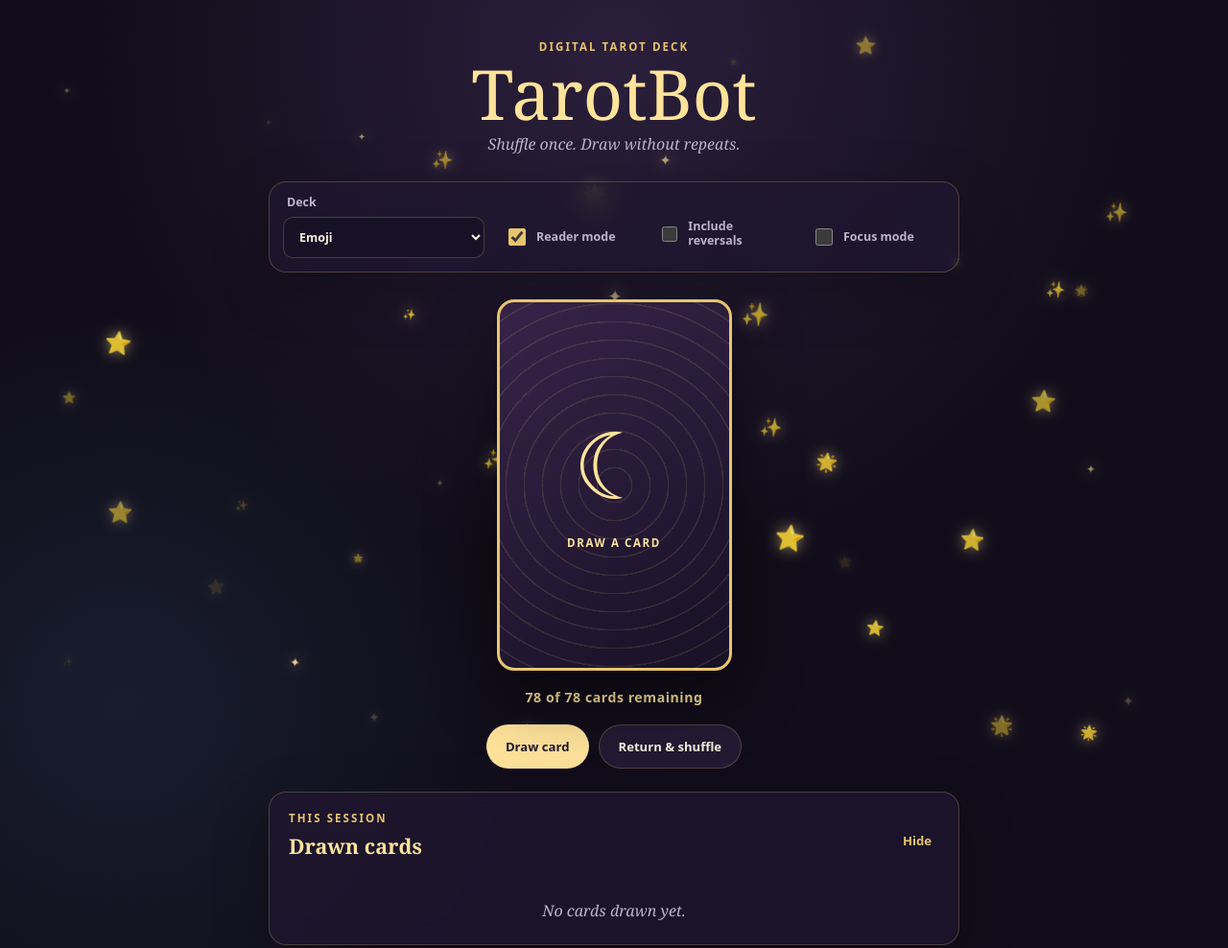
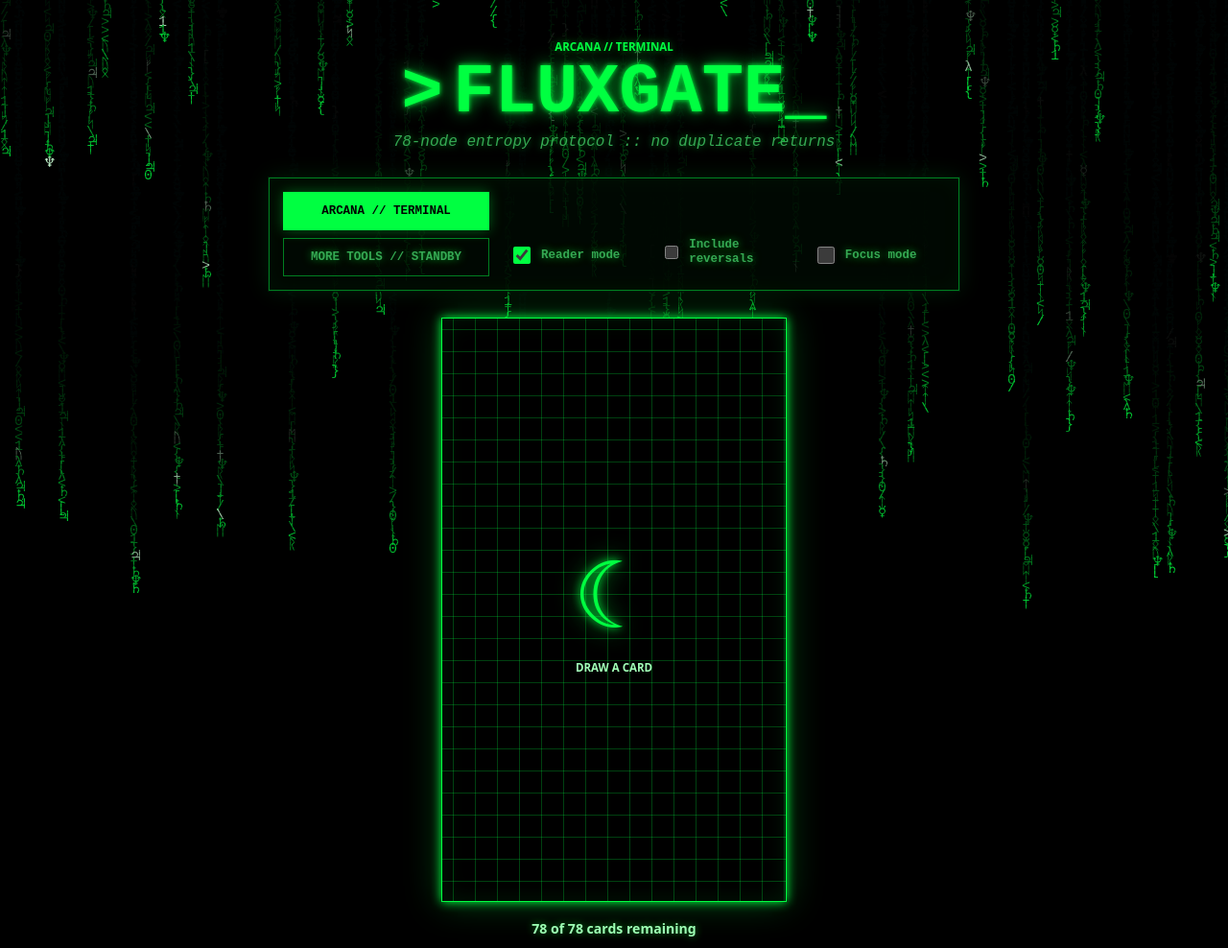
Before and after one commit to daniflux/tarotbot, a plain HTML site: page index.html in a window 1280 px wide. Shown: the top 988 px of the page at 96% size. Drawn offline with Linux system fonts and the light colour scheme.

Commit message:
Make Fluxgate serve Arcana Terminal

```diff
--- a/app.js
+++ b/app.js
@@ -2,7 +2,7 @@
   "use strict";
 
   const STORAGE_VERSION = 1;
-  const deckNames = ["emoji", "rider-waite", "emoji-matrix"];
+  const PUBLIC_DECK = "emoji-matrix";
   const elements = {
     deckSelector: document.getElementById("deckSelector"),
     readerMode: document.getElementById("readerMode"),
@@ -34,11 +34,10 @@
   let pending = null;
   let requestedReversalSetting = null;
   let isTransitioning = false;
-  let currentDeck = localStorage.getItem("tarotbot:lastDeck") || "emoji";
+  let currentDeck = PUBLIC_DECK;
   let loadToken = 0;
 
-  if (!deckNames.includes(currentDeck)) currentDeck = "emoji";
-  elements.deckSelector.value = currentDeck;
+  localStorage.setItem("tarotbot:lastDeck", PUBLIC_DECK);
 
   function cardId(card) {
     return card.id || card.name.toLowerCase().replace(/[^a-z0-9]+/g, "-").replace(/(^-|-$)/g, "");
@@ -76,9 +75,13 @@
       pending,
       reversals: elements.reversals.checked
     }));
-    localStorage.setItem("tarotbot:lastDeck", currentDeck);
+    localStorage.setItem("tarotbot:lastDeck", PUBLIC_DECK);
     localStorage.setItem("tarotbot:readerMode", String(elements.readerMode.checked));
     localStorage.setItem("tarotbot:focusMode", String(elements.focusMode.checked));
+  }
+
+  function setDeckControlsDisabled(disabled) {
+    if (elements.deckSelector) elements.deckSelector.disabled = disabled;
   }
 
   function restore() {
@@ -207,13 +210,16 @@
       elements.historyList.appendChild(empty);
       return;
     }
-    drawn.forEach((entry, index) => {
+    drawn
+      .map((entry, index) => ({ entry, drawNumber: index + 1 }))
+      .reverse()
+      .forEach(({ entry, drawNumber }) => {
       const card = resolveCard(entry);
       const item = document.createElement("li");
       item.className = "history-item";
       const number = document.createElement("span");
       number.className = "draw-number";
-      number.textContent = `#${index + 1}`;
+      number.textContent = `#${drawNumber}`;
       const info = document.createElement("span");
       const name = document.createElement("span");
       name.className = "history-name";
@@ -233,10 +239,9 @@
   function render() {
     document.body.dataset.deck = currentDeck;
     document.body.classList.toggle("focus-mode", elements.focusMode.checked);
-    const matrixMode = currentDeck === "emoji-matrix";
-    elements.appEyebrow.textContent = matrixMode ? "ARCANA // TERMINAL" : "Digital tarot deck";
-    elements.appTagline.textContent = matrixMode ? "78-node entropy protocol :: no duplicate returns" : "Shuffle once. Draw without repeats.";
-    MatrixRain.setActive(matrixMode);
+    elements.appEyebrow.textContent = "ARCANA // TERMINAL";
+    elements.appTagline.textContent = "78-node entropy protocol :: no duplicate returns";
+    MatrixRain.setActive(true);
     createEmojiStars();
     const revealedEntry = !pending && drawn.length ? drawn[drawn.length - 1] : null;
     renderCard(pending || revealedEntry, Boolean(revealedEntry));
@@ -286,7 +291,7 @@
     elements.cardButton.disabled = true;
     elements.nextButton.disabled = true;
     elements.shuffleButton.disabled = true;
-    elements.deckSelector.disabled = true;
+    setDeckControlsDisabled(true);
     elements.readerMode.disabled = true;
     elements.reversals.disabled = true;
     elements.focusMode.disabled = true;
@@ -297,7 +302,7 @@
       isTransitioning = false;
       save();
       render();
-      elements.deckSelector.disabled = false;
+      setDeckControlsDisabled(false);
       elements.readerMode.disabled = false;
       elements.reversals.disabled = false;
       elements.focusMode.disabled = false;
@@ -324,10 +329,10 @@
     render();
   }
 
-  async function loadDeck(name) {
+  async function loadDeck(name = PUBLIC_DECK) {
     const token = ++loadToken;
-    currentDeck = name;
-    elements.deckSelector.disabled = true;
+    currentDeck = name === PUBLIC_DECK ? name : PUBLIC_DECK;
+    setDeckControlsDisabled(true);
     elements.nextButton.disabled = true;
     elements.cardButton.disabled = true;
     elements.deckStatus.textContent = "Loading deck…";
@@ -336,7 +341,7 @@
 
     const script = document.createElement("script");
     script.dataset.readerDeck = "true";
-    script.src = `decks/${name}/deck.js`;
+    script.src = `decks/${currentDeck}/deck.js`;
     script.onload = () => {
       if (token !== loadToken) return;
       try {
@@ -348,13 +353,13 @@
         console.error(error);
         elements.deckStatus.textContent = "This deck could not be loaded.";
       } finally {
-        elements.deckSelector.disabled = false;
+        setDeckControlsDisabled(false);
       }
     };
     script.onerror = () => {
       if (token !== loadToken) return;
       elements.deckStatus.textContent = "This deck could not be loaded.";
-      elements.deckSelector.disabled = false;
+      setDeckControlsDisabled(false);
     };
     document.body.appendChild(script);
   }
@@ -430,7 +435,7 @@
 
   elements.cardButton.addEventListener("click", reveal);
   elements.nextButton.addEventListener("click", drawNext);
-  elements.deckSelector.addEventListener("change", event => loadDeck(event.target.value));
+  if (elements.deckSelector) elements.deckSelector.addEventListener("change", () => loadDeck(PUBLIC_DECK));
   elements.readerMode.addEventListener("change", () => { save(); renderMeaning(); });
   elements.focusMode.addEventListener("change", () => { save(); render(); });
   elements.reversals.addEventListener("change", () => {
@@ -464,5 +469,5 @@
   const storedReaderMode = localStorage.getItem("tarotbot:readerMode");
   if (storedReaderMode !== null) elements.readerMode.checked = storedReaderMode === "true";
   elements.focusMode.checked = localStorage.getItem("tarotbot:focusMode") === "true";
-  loadDeck(currentDeck);
+  loadDeck(PUBLIC_DECK);
 })();
--- a/index.html
+++ b/index.html
@@ -3,30 +3,26 @@
 <head>
   <meta charset="utf-8">
   <meta name="viewport" content="width=device-width, initial-scale=1">
-  <meta name="theme-color" content="#171126">
-  <title>TarotBot — Reader Deck</title>
+  <meta name="theme-color" content="#000000">
+  <title>&gt;FLUXGATE_ — Arcana Terminal</title>
   <link rel="icon" type="image/png" href="favicon.png">
-  <link rel="stylesheet" href="style.css?v=7">
+  <link rel="stylesheet" href="style.css?v=9">
 </head>
 <body>
   <canvas id="matrixRain" class="matrix-rain" aria-hidden="true"></canvas>
   <div id="emojiStars" class="emoji-stars" aria-hidden="true"></div>
   <main class="app-shell">
     <header class="app-header">
-      <p class="eyebrow" id="appEyebrow">Digital tarot deck</p>
-      <h1>TarotBot</h1>
-      <p class="tagline" id="appTagline">Shuffle once. Draw without repeats.</p>
+      <p class="eyebrow" id="appEyebrow">ARCANA // TERMINAL</p>
+      <h1>FLUXGATE</h1>
+      <p class="tagline" id="appTagline">78-node entropy protocol :: no duplicate returns</p>
     </header>
 
-    <section class="toolbar" aria-label="Deck settings">
-      <label class="field">
-        <span>Deck</span>
-        <select id="deckSelector">
-          <option value="emoji">Emoji</option>
-          <option value="rider-waite">Rider–Waite</option>
-          <option value="emoji-matrix">Arcana Terminal</option>
-        </select>
-      </label>
+    <section class="toolbar" aria-label="Fluxgate tools and reader settings">
+      <nav class="tool-nav" aria-label="Fluxgate tools">
+        <button class="tool-tab is-active" type="button" aria-current="page">Arcana // Terminal</button>
+        <span class="tool-tab tool-tab-soon" aria-disabled="true">More tools // standby</span>
+      </nav>
 
       <label class="switch-row">
         <input id="readerMode" type="checkbox" checked>
@@ -94,7 +90,7 @@
     </form>
   </dialog>
 
-  <script src="reversed-interpretations.js?v=7"></script>
-  <script src="app.js?v=7"></script>
+  <script src="reversed-interpretations.js?v=9"></script>
+  <script src="app.js?v=9"></script>
 </body>
 </html>
--- a/style.css
+++ b/style.css
@@ -31,6 +31,8 @@ body[data-deck="emoji-matrix"] {
   --gold-bright: #a1ffb7;
   --panel: rgba(0, 10, 3, 0.88);
   --line: rgba(0, 255, 65, 0.48);
+  --card-w: min(88vw, 360px);
+  --card-h: calc(var(--card-w) * 1.6923077);
   background: #000;
   font-family: "Courier New", Consolas, monospace;
 }
@@ -117,7 +119,7 @@ body[data-deck="emoji-matrix"] h1 {
   color: #00ff41;
   font-family: "Courier New", Consolas, monospace;
   font-weight: 900;
-  letter-spacing: -.08em;
+  letter-spacing: 0;
   text-transform: uppercase;
   text-shadow: 0 0 5px #00ff41, 0 0 18px rgba(0,255,65,.75);
 }
@@ -130,7 +132,7 @@ body[data-deck="emoji-matrix"] h1::after { content: "_"; animation: terminal-bli
   margin: 0 0 7px;
   color: var(--gold);
   font: 700 0.72rem/1.2 system-ui, sans-serif;
-  letter-spacing: 0.18em;
+  letter-spacing: 0;
   text-transform: uppercase;
 }
 
@@ -162,6 +164,7 @@ body[data-deck="rider-waite"] .meaning-panel {
 
 body[data-deck="emoji-matrix"] select,
 body[data-deck="emoji-matrix"] .switch-row,
+body[data-deck="emoji-matrix"] .tool-tab,
 body[data-deck="emoji-matrix"] .button,
 body[data-deck="emoji-matrix"] .history-thumb,
 body[data-deck="emoji-matrix"] .shuffle-dialog {
@@ -174,11 +177,41 @@ body[data-deck="emoji-matrix"] .button-secondary { border-color: #00ff41; color:
 
 .toolbar {
   display: grid;
-  grid-template-columns: 1.4fr 1fr 1fr 1fr;
+  grid-template-columns: 1.45fr 1fr 1fr 1fr;
   gap: 10px;
   align-items: end;
   margin: 28px 0 20px;
   padding: 14px;
+}
+
+.tool-nav {
+  display: grid;
+  grid-template-columns: minmax(0, 1fr);
+  gap: 8px;
+}
+
+.tool-tab {
+  display: grid;
+  min-height: 40px;
+  place-items: center;
+  padding: 9px 10px;
+  border: 1px solid var(--line);
+  border-radius: 10px;
+  color: var(--ink);
+  background: rgba(0,0,0,.2);
+  font: 750 0.78rem/1.15 system-ui, sans-serif;
+  text-transform: uppercase;
+}
+
+.tool-tab.is-active {
+  color: #000;
+  background: var(--gold);
+  box-shadow: 0 0 14px rgba(0,255,65,.35);
+}
+
+.tool-tab-soon {
+  color: var(--muted);
+  background: transparent;
 }
 
 .field, .switch-row { font: 600 0.78rem/1.2 system-ui, sans-serif; }
@@ -240,6 +273,7 @@ select {
   overflow: hidden;
   border: 3px solid var(--gold);
   border-radius: 18px;
+  -webkit-backface-visibility: hidden;
   backface-visibility: hidden;
   box-shadow: 0 24px 70px rgba(0,0,0,0.48);
 }
@@ -257,21 +291,26 @@ body[data-deck="rider-waite"] .card-back {
   box-shadow: 0 24px 70px rgba(15,0,3,.7), inset 0 0 35px rgba(0,0,0,.35);
 }
 .moon { color: var(--gold-bright); font-size: 6rem; line-height: 1; }
-.card-prompt { margin-top: 24px; color: var(--gold-bright); font: 700 0.72rem/1.2 system-ui, sans-serif; letter-spacing: .14em; text-transform: uppercase; }
+.card-prompt { margin-top: 24px; color: var(--gold-bright); font: 700 0.72rem/1.2 system-ui, sans-serif; letter-spacing: 0; text-transform: uppercase; }
 .card-front { padding: 14px; color: #241b2b; background: #f2ead7; transform: rotateY(180deg); }
 .card-front.is-reversed > .front-content { transform: rotate(180deg); }
 .front-content { display: flex; width: 100%; height: 100%; flex-direction: column; align-items: center; justify-content: center; transition: transform 350ms; }
 .card-image { width: 100%; min-height: 0; flex: 1; object-fit: contain; border-radius: 9px; }
 .card-symbol { font-size: 5rem; }
 .card-name { margin-top: 12px; font-size: 1.35rem; font-weight: 700; }
-.orientation { margin-top: 5px; color: #6f526f; font: 700 0.65rem/1 system-ui, sans-serif; letter-spacing: .12em; text-transform: uppercase; }
+.orientation { margin-top: 5px; color: #6f526f; font: 700 0.65rem/1 system-ui, sans-serif; letter-spacing: 0; text-transform: uppercase; }
 
 body[data-deck="emoji-matrix"] .card-button,
 body[data-deck="emoji-matrix"] .card-face,
 body[data-deck="emoji-matrix"] .card-image { border-radius: 0; }
+body[data-deck="emoji-matrix"] .card,
+body[data-deck="emoji-matrix"] .card.is-revealed {
+  transform: none;
+}
 body[data-deck="emoji-matrix"] .card-face {
   border: 1px solid #00ff41;
   box-shadow: 0 0 10px #00ff41, 0 0 35px rgba(0,255,65,.28), inset 0 0 24px rgba(0,255,65,.1);
+  transition: opacity 260ms ease;
 }
 body[data-deck="emoji-matrix"] .card-back {
   background:
@@ -286,17 +325,55 @@ body[data-deck="emoji-matrix"] .moon {
   font-size: 6rem;
   text-shadow: 0 0 8px #00ff41, 0 0 24px rgba(0,255,65,.85);
 }
-body[data-deck="emoji-matrix"] .card-front { color: #00ff41; background: #000; }
+body[data-deck="emoji-matrix"] .card-front {
+  padding: 0;
+  border: 0;
+  color: #00ff41;
+  background: transparent;
+  box-shadow: 0 0 16px rgba(0,255,65,.46), 0 0 36px rgba(0,255,65,.16);
+  opacity: 0;
+  pointer-events: none;
+  transform: none;
+}
+body[data-deck="emoji-matrix"] .card.is-revealed .card-back {
+  opacity: 0;
+  pointer-events: none;
+}
+body[data-deck="emoji-matrix"] .card.is-revealed .card-front {
+  opacity: 1;
+  pointer-events: auto;
+}
+body[data-deck="emoji-matrix"] .front-content {
+  display: block;
+  width: 100%;
+  height: 100%;
+}
 body[data-deck="emoji-matrix"] .card-image {
-  padding: 5px;
-  background: #000;
-  filter: drop-shadow(0 0 4px rgba(0,255,65,.75));
+  display: block;
+  width: 100%;
+  height: 100%;
+  padding: 0;
+  background: transparent;
+  filter: none;
   mix-blend-mode: normal;
+  object-fit: contain;
 }
 body[data-deck="emoji-matrix"] .card-name,
 body[data-deck="emoji-matrix"] .orientation { color: #00ff41; font-family: "Courier New", Consolas, monospace; text-transform: uppercase; }
+body[data-deck="emoji-matrix"] .card-name { display: none; }
+body[data-deck="emoji-matrix"] .orientation {
+  position: absolute;
+  right: 9px;
+  bottom: 9px;
+  margin: 0;
+  padding: 4px 6px;
+  border: 1px solid rgba(0,255,65,.54);
+  color: #a1ffb7;
+  background: rgba(0,0,0,.74);
+  text-shadow: 0 0 7px rgba(0,255,65,.75);
+}
 
-.deck-status { min-height: 24px; margin-bottom: 14px; color: var(--gold-bright); font: 700 0.88rem/1.4 system-ui, sans-serif; letter-spacing: .04em; }
+.deck-status { min-height: 24px; margin-bottom: 14px; color: var(--gold-bright); font: 700 0.88rem/1.4 system-ui, sans-serif; letter-spacing: 0; }
 .actions, .dialog-actions { display: flex; flex-wrap: wrap; justify-content: center; gap: 10px; }
 .button, .text-button {
   border: 0;
@@ -364,7 +441,7 @@ body.focus-mode .focus-toggle {
   backdrop-filter: blur(10px);
 }
 body.focus-mode .deck-area { width: 100%; }
-body.focus-mode .card-button { --card-w: min(76vw, 300px); margin-top: 0; }
+body.focus-mode .card-button { --card-w: min(82vw, 380px); margin-top: 0; }
 body.focus-mode .deck-status { margin-bottom: 8px; }
 body.focus-mode .actions { gap: 7px; }
 body.focus-mode .button { min-height: 42px; padding: 0 16px; }
@@ -372,9 +449,9 @@ body.focus-mode .button { min-height: 42px; padding: 0 16px; }
 @media (max-width: 620px) {
   .app-shell { padding-top: 28px; }
   .toolbar { grid-template-columns: 1fr 1fr; }
-  .field { grid-column: 1 / -1; }
+  .tool-nav { grid-column: 1 / -1; }
   body.focus-mode .card-button {
-    --card-w: min(82vw, calc((100dvh - 150px) / 1.58));
+    --card-w: min(88vw, calc((100dvh - 150px) / 1.6923077));
   }
   body.focus-mode .card-prompt { margin-top: 14px; }
 }
```
